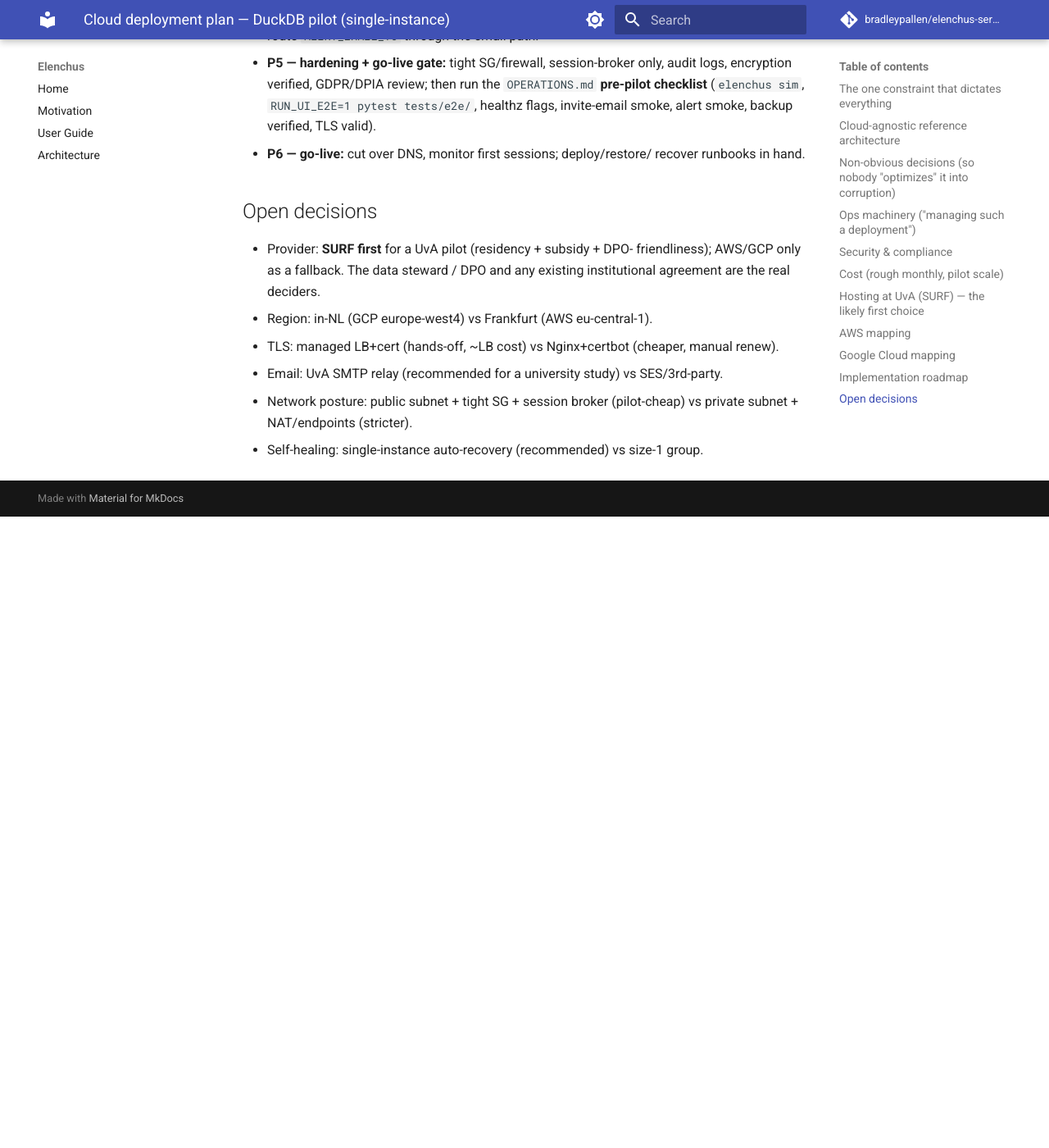
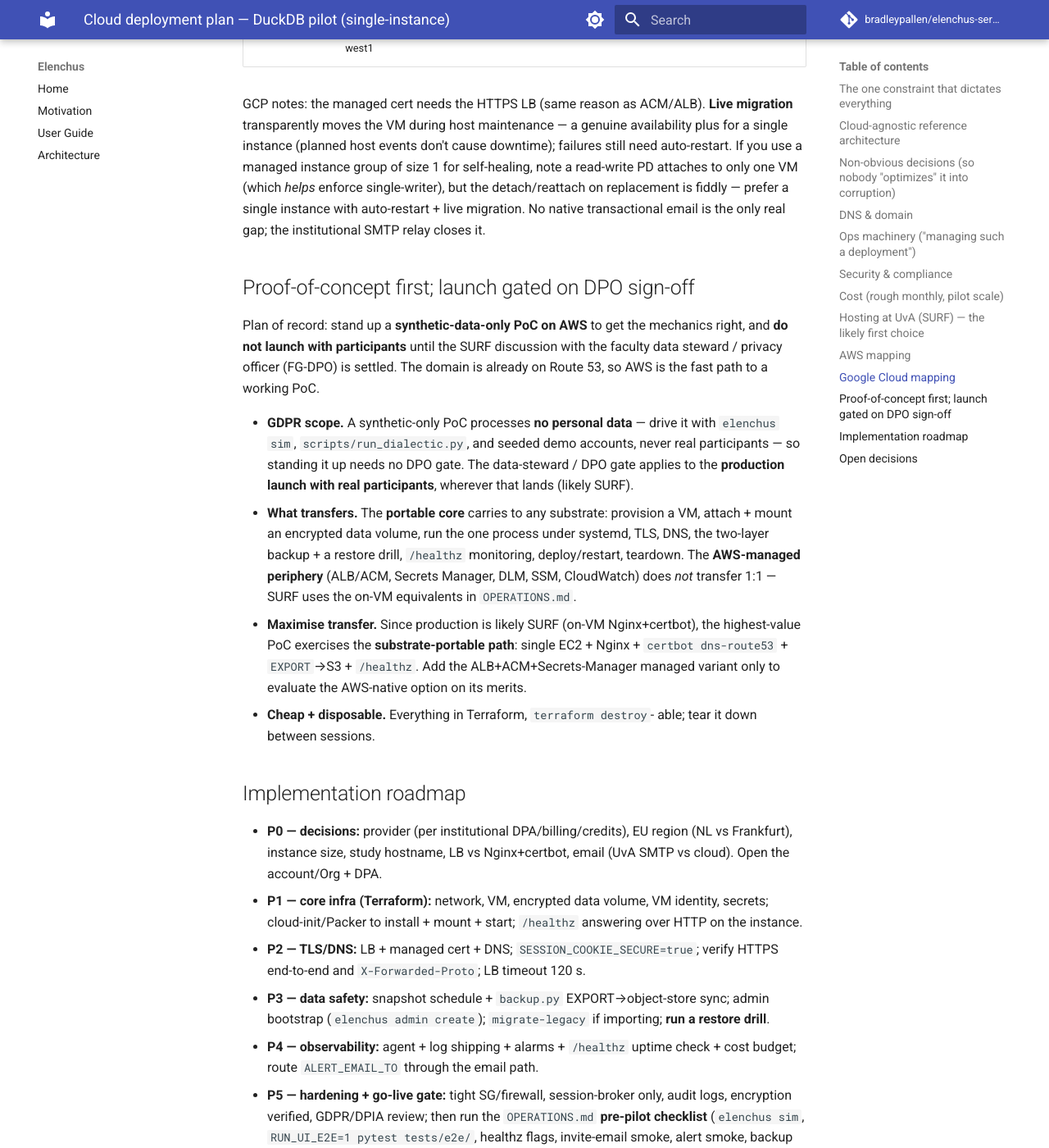
Before and after one commit to bradleypallen/elenchus-server, an MkDocs documentation site: the page built from docs/cloud-deployment.md, in a window 1280 px wide and 1400 px high, scrolled down 8597 px. Shown: the whole window at 82% size. Built offline with MkDocs 1.6.1 and Material for MkDocs 9.7.7, drawn with Linux system fonts in a browser that asks for light colours; comment, search, counter and statistics services are not loaded; before the commit the page ends 9227 px from its top, so only the background shows below that; some of the changed text lies outside the part shown.

Commit message:
docs(cloud-deployment): record elenchus.chat + PoC-first posture
DNS & domain section: the study domain is elenchus.chat on Route 53;
registrar/DNS decoupled from compute (doesn't commit to AWS hosting — a
Route 53 record can point at a SURF VM). TLS by substrate (ACM+ALB on
AWS vs certbot dns-route53 for a plain/SURF VM, which gives hands-off
Let's Encrypt off-AWS using the zone we own), apex-vs-subdomain note,
uva.nl email sender vs elenchus.chat links, registration hygiene.

PoC-first section: plan of record is a synthetic-data-only PoC on AWS to
get the mechanics right, with NO participant launch until the
data-steward/DPO conversation. A synthetic-only PoC (driven by
elenchus sim / run_dialectic.py / seeded demo accounts) processes no
personal data, so it needs no DPO gate to stand up; the gate applies to
production launch (likely SURF). Notes what transfers to SURF (the
portable VM/systemd/TLS/backup/healthz core) vs what's AWS-only
(ALB/ACM/Secrets Manager/DLM/SSM/CloudWatch), and recommends running the
substrate-portable path (EC2 + Nginx + certbot dns-route53 + EXPORT->S3)
to maximise carry-over. Cheap + terraform-destroy-able.

Co-Authored-By: Claude Opus 4.8 (1M context) <noreply@anthropic.com>

```diff
--- a/docs/cloud-deployment.md
+++ b/docs/cloud-deployment.md
@@ -108,6 +108,34 @@ Building blocks (provider-neutral):
   provider DPA, and keep the per-study **pseudonym map out of the export
   archive and out of any deposit-eligible bucket** (the app already
   writes it separately).
+
+## DNS & domain
+
+The study domain is **`elenchus.chat`**, registered via **Route 53**.
+Registrar/DNS are decoupled from compute — owning the domain on Route 53
+does **not** commit the app to AWS hosting; a Route 53 record can point
+at a VM on any substrate (including SURF).
+
+- **Hosted zone:** `elenchus.chat` in Route 53 (created with the
+  registration); manage all records there.
+- **Hostname:** decide apex (`elenchus.chat`) vs subdomain
+  (`app.`/`study.elenchus.chat`). A static-IP VM takes an A record at the
+  apex; if fronted by an ALB, use a Route 53 **alias** at the apex (apex
+  can't be a CNAME).
+- **TLS by substrate:**
+  - *AWS + ALB:* ACM cert, DNS-validated automatically via the Route 53
+    zone, auto-renewed — no manual cert ops.
+  - *SURF / any plain VM:* `certbot` with the **`dns-route53`** plugin —
+    Let's Encrypt DNS-01 against the Route 53 zone (an IAM principal
+    scoped to that zone), unattended issue + renew, supports apex +
+    wildcard. Hands-off certs off-AWS using the zone you already own.
+- **Email sender ≠ web domain:** send participant mail from the UvA
+  `@uva.nl` SMTP relay (deliverability/trust) even though links point to
+  `elenchus.chat`; frame it in the invite so the mismatch doesn't read as
+  phishing.
+- **Registration hygiene:** auto-renew ON (a lapse takes the site down),
+  transfer-lock, and track which AWS account owns it (continuity; the DPO
+  will care if that account also hosts).
 
 ## Ops machinery ("managing such a deployment")
 
@@ -278,6 +306,34 @@ detach/reattach on replacement is fiddly — prefer a single instance with
 auto-restart + live migration. No native transactional email is the only
 real gap; the institutional SMTP relay closes it.
 
+## Proof-of-concept first; launch gated on DPO sign-off
+
+Plan of record: stand up a **synthetic-data-only PoC on AWS** to get the
+mechanics right, and **do not launch with participants** until the SURF
+discussion with the faculty data steward / privacy officer (FG-DPO) is
+settled. The domain is already on Route 53, so AWS is the fast path to a
+working PoC.
+
+- **GDPR scope.** A synthetic-only PoC processes **no personal data** —
+  drive it with `elenchus sim`, `scripts/run_dialectic.py`, and seeded
+  demo accounts, never real participants — so standing it up needs no DPO
+  gate. The data-steward / DPO gate applies to the **production launch
+  with real participants**, wherever that lands (likely SURF).
+- **What transfers.** The **portable core** carries to any substrate:
+  provision a VM, attach + mount an encrypted data volume, run the one
+  process under systemd, TLS, DNS, the two-layer backup + a restore
+  drill, `/healthz` monitoring, deploy/restart, teardown. The
+  **AWS-managed periphery** (ALB/ACM, Secrets Manager, DLM, SSM,
+  CloudWatch) does *not* transfer 1:1 — SURF uses the on-VM equivalents
+  in `OPERATIONS.md`.
+- **Maximise transfer.** Since production is likely SURF (on-VM
+  Nginx+certbot), the highest-value PoC exercises the **substrate-portable
+  path**: single EC2 + Nginx + `certbot dns-route53` + `EXPORT`→S3 +
+  `/healthz`. Add the ALB+ACM+Secrets-Manager managed variant only to
+  evaluate the AWS-native option on its merits.
+- **Cheap + disposable.** Everything in Terraform, `terraform destroy`-
+  able; tear it down between sessions.
+
 ## Implementation roadmap
 
 - **P0 — decisions:** provider (per institutional DPA/billing/credits),
```
